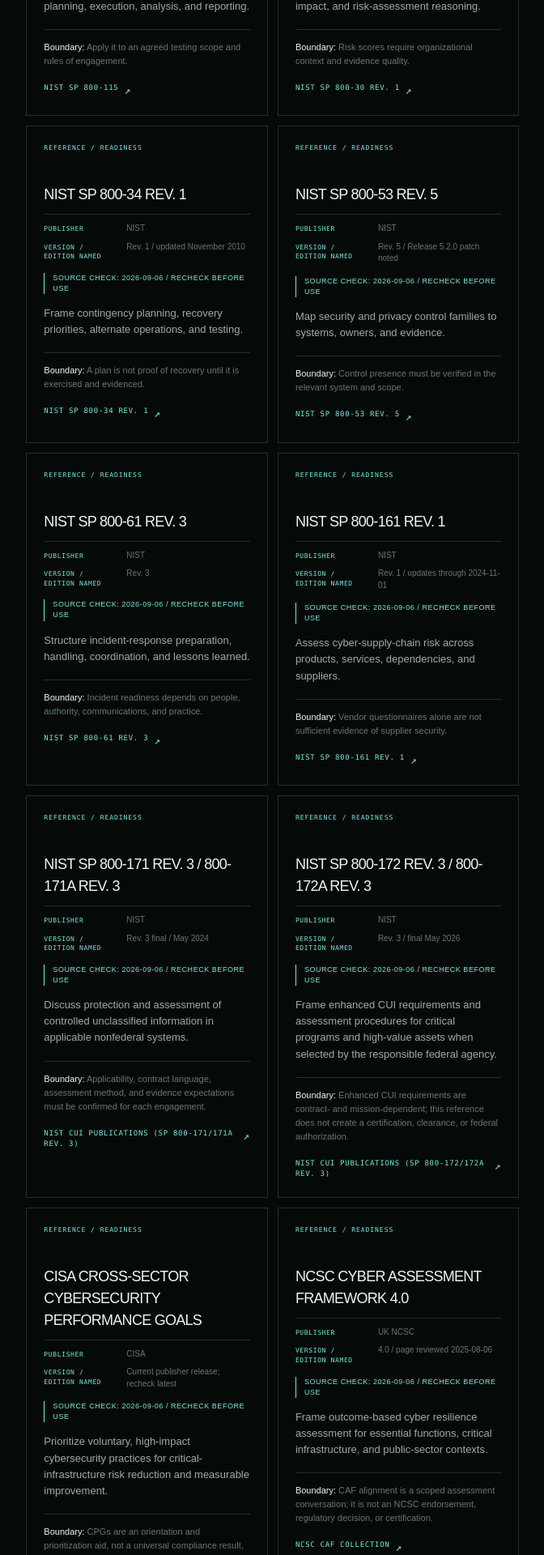
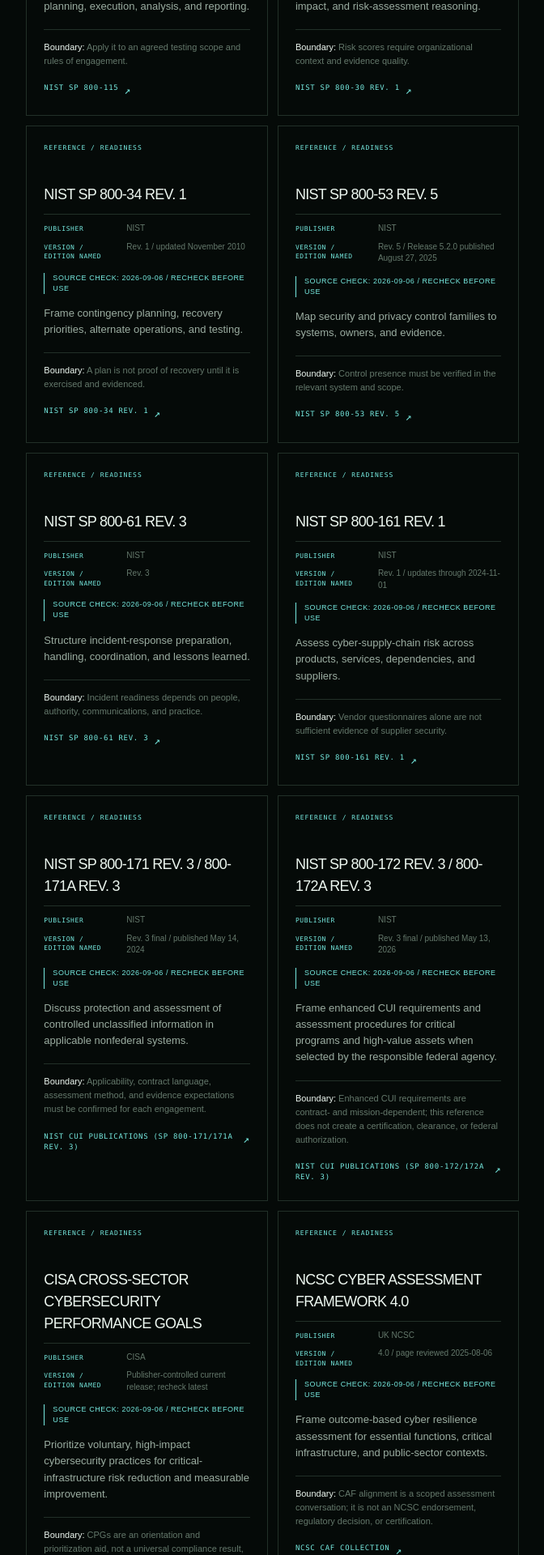
Before and after one commit to ZeroXSHDW/ZERODEVLLC-Website-Source-Code, a Next.js app: page /frameworks in a window 1280 px wide. Shown: the part 2338-4258 px from the top of the page at 81% size, without its empty margins (549-1221 px from the left). Built offline with nearby package versions, Linux system fonts and the light colour scheme.

Commit message:
trust: pin framework publication dates

```diff
--- a/app/frameworks/page.tsx
+++ b/app/frameworks/page.tsx
@@ -31,12 +31,12 @@
   ['NIST SP 800-115', 'NIST', 'Final / September 2008', 'Structure technical security testing, planning, execution, analysis, and reporting.', 'Apply it to an agreed testing scope and rules of engagement.', 'NIST SP 800-115', 'https://csrc.nist.gov/pubs/sp/800/115/final'],
   ['NIST SP 800-30 Rev. 1', 'NIST', 'Rev. 1 / September 2012', 'Support threat, vulnerability, likelihood, impact, and risk-assessment reasoning.', 'Risk scores require organizational context and evidence quality.', 'NIST SP 800-30 Rev. 1', 'https://csrc.nist.gov/pubs/sp/800/30/r1/final'],
   ['NIST SP 800-34 Rev. 1', 'NIST', 'Rev. 1 / updated November 2010', 'Frame contingency planning, recovery priorities, alternate operations, and testing.', 'A plan is not proof of recovery until it is exercised and evidenced.', 'NIST SP 800-34 Rev. 1', 'https://csrc.nist.gov/pubs/sp/800/34/r1/upd1/final'],
-  ['NIST SP 800-53 Rev. 5', 'NIST', 'Rev. 5 / Release 5.2.0 patch noted', 'Map security and privacy control families to systems, owners, and evidence.', 'Control presence must be verified in the relevant system and scope.', 'NIST SP 800-53 Rev. 5', 'https://csrc.nist.gov/pubs/sp/800/53/r5/upd1/final'],
+  ['NIST SP 800-53 Rev. 5', 'NIST', 'Rev. 5 / Release 5.2.0 published August 27, 2025', 'Map security and privacy control families to systems, owners, and evidence.', 'Control presence must be verified in the relevant system and scope.', 'NIST SP 800-53 Rev. 5', 'https://csrc.nist.gov/pubs/sp/800/53/r5/upd1/final'],
   ['NIST SP 800-61 Rev. 3', 'NIST', 'Rev. 3', 'Structure incident-response preparation, handling, coordination, and lessons learned.', 'Incident readiness depends on people, authority, communications, and practice.', 'NIST SP 800-61 Rev. 3', 'https://csrc.nist.gov/pubs/sp/800/61/r3/final'],
   ['NIST SP 800-161 Rev. 1', 'NIST', 'Rev. 1 / updates through 2024-11-01', 'Assess cyber-supply-chain risk across products, services, dependencies, and suppliers.', 'Vendor questionnaires alone are not sufficient evidence of supplier security.', 'NIST SP 800-161 Rev. 1', 'https://csrc.nist.gov/pubs/sp/800/161/r1/upd1/final'],
-  ['NIST SP 800-171 Rev. 3 / 800-171A Rev. 3', 'NIST', 'Rev. 3 final / May 2024', 'Discuss protection and assessment of controlled unclassified information in applicable nonfederal systems.', 'Applicability, contract language, assessment method, and evidence expectations must be confirmed for each engagement.', 'NIST CUI publications (SP 800-171/171A Rev. 3)', 'https://csrc.nist.gov/Projects/protecting-controlled-unclassified-information/publications'],
-  ['NIST SP 800-172 Rev. 3 / 800-172A Rev. 3', 'NIST', 'Rev. 3 / final May 2026', 'Frame enhanced CUI requirements and assessment procedures for critical programs and high-value assets when selected by the responsible federal agency.', 'Enhanced CUI requirements are contract- and mission-dependent; this reference does not create a certification, clearance, or federal authorization.', 'NIST CUI publications (SP 800-172/172A Rev. 3)', 'https://csrc.nist.gov/Projects/protecting-controlled-unclassified-information/publications'],
-  ['CISA Cross-Sector Cybersecurity Performance Goals', 'CISA', 'Current publisher release; recheck latest', 'Prioritize voluntary, high-impact cybersecurity practices for critical-infrastructure risk reduction and measurable improvement.', 'CPGs are an orientation and prioritization aid, not a universal compliance result, sector designation, or regulator determination.', 'CISA Cybersecurity Performance Goals', 'https://www.cisa.gov/cybersecurity-performance-goals'],
+  ['NIST SP 800-171 Rev. 3 / 800-171A Rev. 3', 'NIST', 'Rev. 3 final / published May 14, 2024', 'Discuss protection and assessment of controlled unclassified information in applicable nonfederal systems.', 'Applicability, contract language, assessment method, and evidence expectations must be confirmed for each engagement.', 'NIST CUI publications (SP 800-171/171A Rev. 3)', 'https://csrc.nist.gov/Projects/protecting-controlled-unclassified-information/publications'],
+  ['NIST SP 800-172 Rev. 3 / 800-172A Rev. 3', 'NIST', 'Rev. 3 final / published May 13, 2026', 'Frame enhanced CUI requirements and assessment procedures for critical programs and high-value assets when selected by the responsible federal agency.', 'Enhanced CUI requirements are contract- and mission-dependent; this reference does not create a certification, clearance, or federal authorization.', 'NIST CUI publications (SP 800-172/172A Rev. 3)', 'https://csrc.nist.gov/Projects/protecting-controlled-unclassified-information/publications'],
+  ['CISA Cross-Sector Cybersecurity Performance Goals', 'CISA', 'Publisher-controlled current release; recheck latest', 'Prioritize voluntary, high-impact cybersecurity practices for critical-infrastructure risk reduction and measurable improvement.', 'CPGs are an orientation and prioritization aid, not a universal compliance result, sector designation, or regulator determination.', 'CISA Cybersecurity Performance Goals', 'https://www.cisa.gov/cybersecurity-performance-goals'],
   ['NCSC Cyber Assessment Framework 4.0', 'UK NCSC', '4.0 / page reviewed 2025-08-06', 'Frame outcome-based cyber resilience assessment for essential functions, critical infrastructure, and public-sector contexts.', 'CAF alignment is a scoped assessment conversation; it is not an NCSC endorsement, regulatory decision, or certification.', 'NCSC CAF collection', 'https://www.ncsc.gov.uk/collection/cyber-assessment-framework'],
   ['CIS Controls v8.1', 'Center for Internet Security', 'v8.1', 'Translate common defensive priorities into a practical control improvement sequence.', 'Control adoption should be tied to asset context, ownership, and evidence.', 'CIS Controls v8.1', 'https://www.cisecurity.org/controls/cis-controls-list'],
   ['OWASP testing guidance', 'OWASP', 'Publisher-controlled WSTG release', 'Support web, API, and application-security testing conversations and verification.', 'Testing remains authorized, bounded, and appropriate to the application and environment.', 'OWASP Web Security Testing Guide', 'https://wstg.owasp.org/'],
--- a/scripts/site-contract-check.mjs
+++ b/scripts/site-contract-check.mjs
@@ -341,6 +341,13 @@
 }
 
 for (const marker of [
+  ".serviceCardActions { align-items: center; display: flex;",
+  ".serviceCardActions .primaryLink { align-items: center; font-size: 9px; min-height: 42px;",
+]) {
+  requireText("app/services/services.module.css service brief actions", servicesCss, marker);
+}
+
+for (const marker of [
   'aria-label="Services page sections"',
   'href="#engagement-areas"',
   'href="#briefing-packs"',
@@ -357,6 +364,10 @@
   'aria-labelledby={`service-heading-${service.number}`}',
   'id={`service-heading-${service.number}`}',
   'aria-label={`Review ${service.title} service briefing pack`}',
+  'const serviceBriefMailto = (serviceTitle: string)',
+  'Service lane: ${serviceTitle}',
+  'I have not included credentials, secrets, customer records, private incident evidence, or live target details.',
+  'aria-label={`Prepare a safe first brief for ${service.title}`}',
   'aria-labelledby={`brief-heading-${brief.number}`}',
   'id={`brief-heading-${brief.number}`}',
   'Safe evidence',
@@ -435,13 +446,13 @@
     '<dt>Version / edition named</dt>',
     'Source check:</strong>',
     'recheck before use',
-    'Rev. 5 / Release 5.2.0 patch noted',
+    'Rev. 5 / Release 5.2.0 published August 27, 2025',
     'Rev. 1 / updates through 2024-11-01',
-    'Rev. 3 final / May 2024',
-    'Rev. 3 / final May 2026',
+    'Rev. 3 final / published May 14, 2024',
+    'Rev. 3 final / published May 13, 2026',
     'NIST CUI publications (SP 800-171/171A Rev. 3)',
     'NIST CUI publications (SP 800-172/172A Rev. 3)',
-    'Current publisher release; recheck latest',
+    'Publisher-controlled current release; recheck latest',
     '4.0 / page reviewed 2025-08-06',
     '2019 + Amendment 1 (2024); to be revised / 2018',
     'Government and defense readiness',
```
